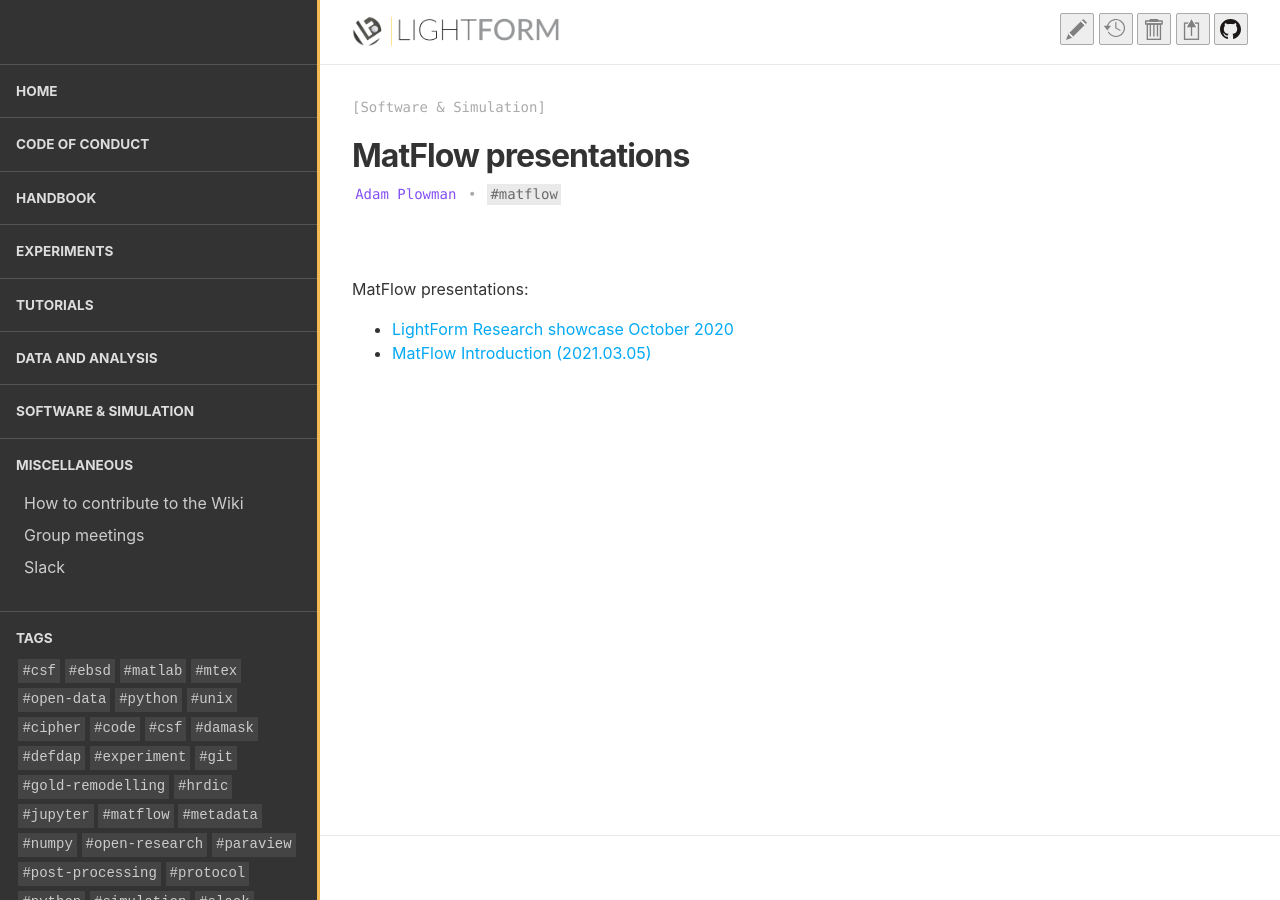
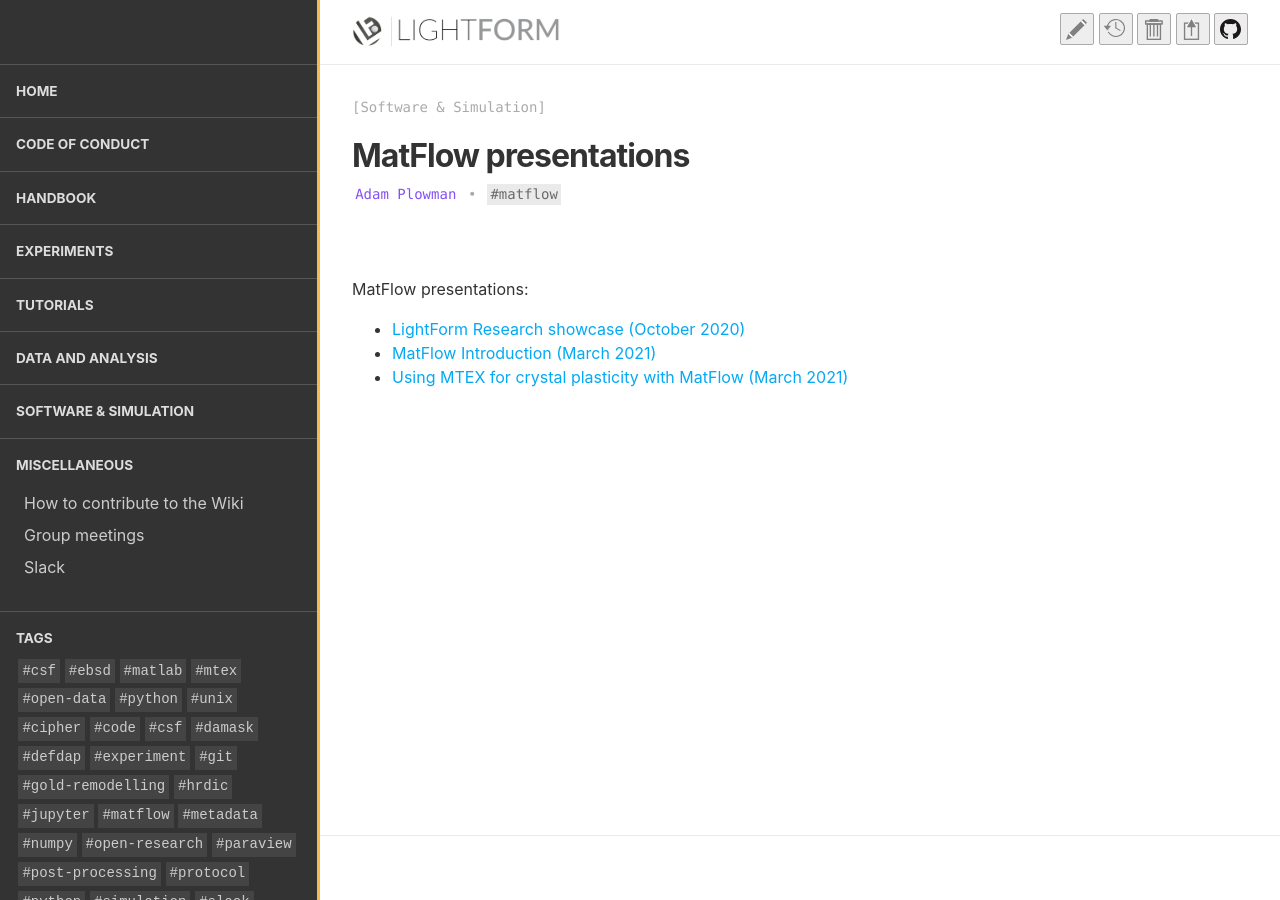
Before and after one commit to LightForm-group/wiki, a Jekyll site: the page built from collections/_software_and_simulation/matflow_presentations.md, in a window 1280 px wide. Built offline with Jekyll 4.4.1, drawn with Linux system fonts in a browser that asks for light colours; nearby versions of some CDN libraries.

Commit message:
Update matflow_presentations.md

```diff
--- a/collections/_software_and_simulation/matflow_presentations.md
+++ b/collections/_software_and_simulation/matflow_presentations.md
@@ -10,8 +10,10 @@
 
 MatFlow presentations:
 
-- [LightForm Research showcase October 2020][1]
-- [MatFlow Introduction (2021.03.05)][2]
+- [LightForm Research showcase (October 2020)][1]
+- [MatFlow Introduction (March 2021)][2]
+- [Using MTEX for crystal plasticity with MatFlow (March 2021)][3]
 
 [1]:{{ site.url | append: site.baseurl }}/_includes/ppt_templates/LF_research_showcase_Oct_2020.pptx
 [2]:{{ site.url | append: site.baseurl }}/_includes/ppt_templates/2021.03.05_matflow_intro.pptx
+[3]:{{ site.url | append: site.baseurl }}/_includes/ppt_templates/MTEX_crystal_plasticity_March_2021.pptx
```
